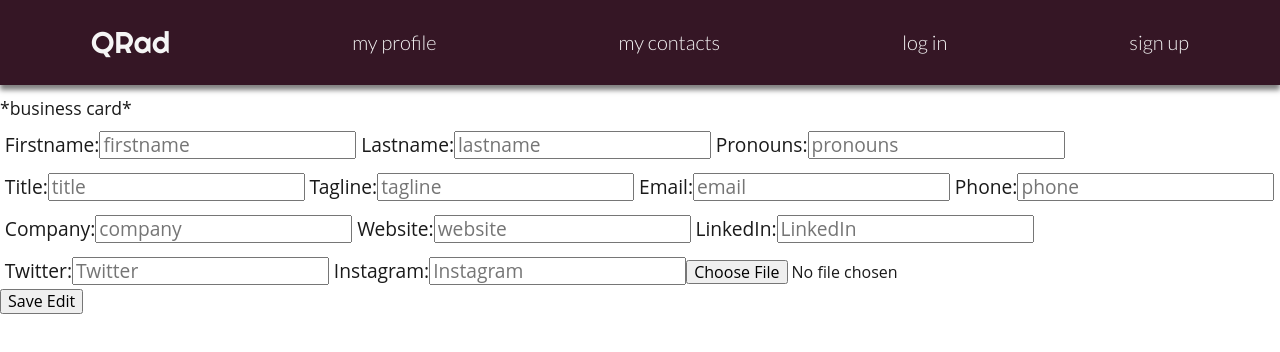
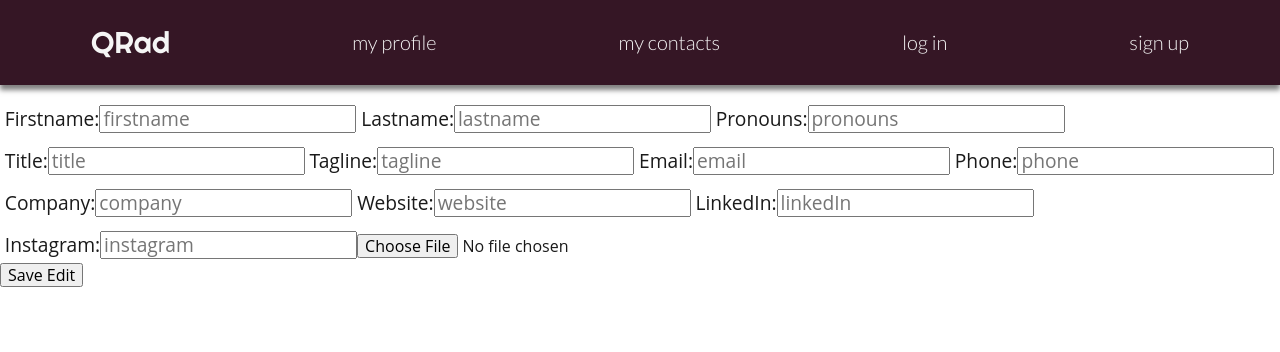
Before and after one commit to sihayah/QRad, a React (Create React App) app in the folder client/: page /editform in a window 1280 px wide. Shown: the top 352 px of the page. Built offline with nearby package versions, Linux system fonts and the light colour scheme.

Commit message:
fixed useMutation for addCard

```diff
--- a/client/src/components/EditForm/index.js
+++ b/client/src/components/EditForm/index.js
@@ -7,21 +7,21 @@ import { ref, getDownloadURL, uploadString } from "firebase/storage";
 
 //export and calling function
 export default function EditForm() {
-  const addCard = useMutation(ADD_CARD);
+  const [addCard] = useMutation(ADD_CARD);
   //targeting formState and then setFormState
   // allows to setup the form for the values so that consologging will work
   const [formState, setFormState] = useState({
-    firstname: "",
-    lastname: "",
+    firstName: "",
+    lastName: "",
     pronouns: "",
     title: "",
+    company: "",
     tagline: "",
     email: "",
     phone: "",
     website: "",
-    LinkedIn: "",
-    Twitter: "",
-    Instagram: "",
+    linkedIn: "",
+    instagram: "",
   });
   const [selectedImg, setSelectedImg] = useState(null);
   const [img, setImg] = useState(null);
@@ -33,7 +33,6 @@ export default function EditForm() {
       [name]: value,
     });
   };
-  console.log(formState);
   const previewImg = (e) => {
     const reader = new FileReader();
     if (e.target.files[0]) {
@@ -44,6 +43,7 @@ export default function EditForm() {
       setSelectedImg(readerEvent.target.result);
     };
   };
+
   const handleFormSubmit = async (event) => {
     event.preventDefault();
     // use try/catch instead of promises to handle errors
@@ -61,24 +61,11 @@ export default function EditForm() {
     } catch (err) {
       console.log(err);
     }
-
-    // try {
-    //   const { data } = await addCard({
-    //     variables: { ...formState, avatar: profileURL }
-    //   });
-    //   Auth.login(data.addUser.token);
-    // } catch (e) {
-    //   console.error(e);
-    // }
   };
 
   return (
     //adding css into the js file instead of using a css file
     <div id="biz-profile">
-      <p i-right-wrapper className="biz-card">
-        {/* missing picture of the business card */}
-        *business card*
-      </p>
       {/* form for business card  */}
       <form onSubmit={handleFormSubmit}>
         <label>
@@ -86,8 +73,8 @@ export default function EditForm() {
           <input
             placeholder="firstname"
             onChange={handlechange}
-            name="firstname"
-            value={formState.firstname}
+            name="firstName"
+            value={formState.firstName}
           />
         </label>
         <label>
@@ -95,8 +82,8 @@ export default function EditForm() {
           <input
             placeholder="lastname"
             onChange={handlechange}
-            name="lastname"
-            value={formState.lastname}
+            name="lastName"
+            value={formState.lastName}
           />
         </label>
         <label>
@@ -165,102 +152,25 @@ export default function EditForm() {
         <label>
           LinkedIn:
           <input
-            placeholder="LinkedIn"
+            placeholder="linkedIn"
             onChange={handlechange}
-            name="LinkedIn"
+            name="linkedIn"
             value={formState.LinkedIn}
-          />
-        </label>
-        <label>
-          Twitter:
-          <input
-            placeholder="Twitter"
-            onChange={handlechange}
-            name="Twitter"
-            value={formState.Twitter}
           />
         </label>
         <label>
           Instagram:
           <input
-            placeholder="Instagram"
+            placeholder="instagram"
             onChange={handlechange}
-            name="Instagram"
+            name="instagram"
             value={formState.Instagram}
           />
         </label>
         <input type="file" onChange={previewImg} />
-        {selectedImg ? <img src={selectedImg} alt="preview" /> : ""}
+        {selectedImg ? <img src={selectedImg} name={selectedImg} alt="preview" /> : ""}
       </form>
       <button onClick={handleFormSubmit}>Save Edit</button>
     </div>
   );
 }
-
-//all imports for user profile
-// import { Redirect, useParams } from 'react-router-dom';
-// import ThoughtForm from '../components/ThoughtForm';
-// import ThoughtList from '../components/ThoughtList';
-// import FriendList from '../components/FriendList';
-// import { QUERY_USER, QUERY_ME } from '../utils/queries';
-// import { ADD_FRIEND } from '../utils/mutations';
-// import Auth from '../utils/auth';
-
-//for profile  purposes so that username links with userParams
-// const Profile = (props) => {
-//     const { username: userParam } = useParams();
-
-//     const [addFriend] = useMutation(ADD_FRIEND);
-//     const { loading, data } = useQuery(userParam ? QUERY_USER : QUERY_ME, {
-//       variables: { username: userParam },
-//     });
-
-//     const user = data?.me || data?.user || {};
-
-//     // redirect to personal profile page if username is yours
-//     if (Auth.loggedIn() && Auth.getProfile().data.username === userParam) {
-//       return <Redirect to="/profile" />;
-//     }
-
-//     if (loading) {
-//       return <div>Loading...</div>;
-//     }
-
-//     if (!user?.username) {
-//       return (
-//         <h4>
-//           You need to be logged in to see this. Use the navigation links above to
-//           sign up or log in!
-//         </h4>
-//       );
-//     }
-
-{
-  /* <div className="flex-row mb-3">
-        <h2 className="bg-dark text-secondary p-3 display-inline-block">
-          Viewing {userParam ? `${user.username}'s` : 'your'} profile.
-        </h2>
-
-        {userParam && (
-          <button className="btn ml-auto" onClick={handleClick}>
-            Add Friend
-          </button>
-        )}
-      </div>
-      <div className="flex-row justify-space-between mb-3">
-        <div className="col-12 mb-3 col-lg-8">
-          <ThoughtList
-            thoughts={user.thoughts}
-            title={`${user.username}'s thoughts...`}
-          />
-        </div>
-        <div className="col-12 col-lg-3 mb-3">
-          <FriendList
-            username={user.username}
-            friendCount={user.friendCount}
-            friends={user.friends}
-          />
-        </div>
-      </div>
-      <div className="mb-3">{!userParam && <ThoughtForm />}</div> */
-}
```
